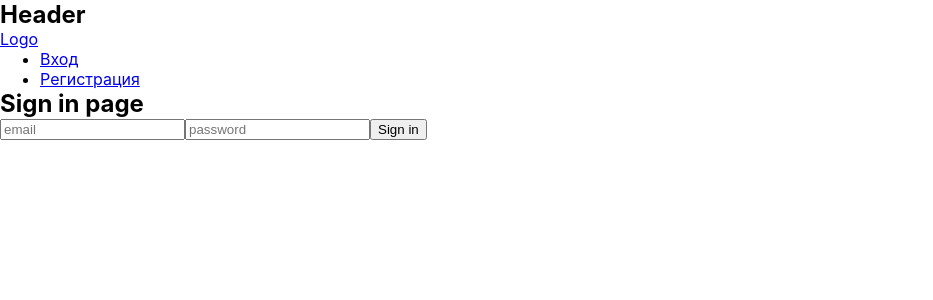
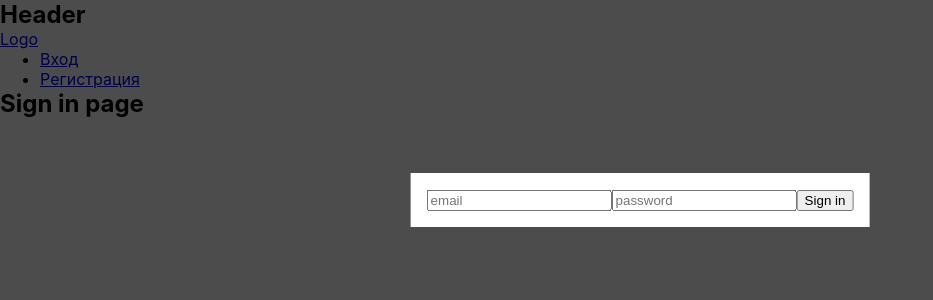
Before and after one commit to rusinovarusya/team-project, a React (Create React App) app: page /team-project/signin in a window 1280 px wide. Shown: the top 300 px of the page, without its empty margins (0-933 px from the left). Built offline with nearby package versions, Linux system fonts and the light colour scheme; no server answers.

Commit message:
feature: create modal windows for sign in and sign up forms by createPortal

```diff
--- a/public/index.html
+++ b/public/index.html
@@ -29,6 +29,7 @@
   <body>
     <noscript>You need to enable JavaScript to run this app.</noscript>
     <div id="root"></div>
+    <div id="app-modal"></div>
     <!--
       This HTML file is a template.
       If you open it directly in the browser, you will see an empty page.
--- a/src/App.css
+++ b/src/App.css
@@ -1,3 +1,33 @@
 * {
   margin: 0;
 }
+
+.modal-shadow {
+  position: fixed;
+  top: 0;
+  width: 100%;
+  height: 100vh;
+  background-color: #000;
+  opacity: 0.7;
+}
+
+@keyframes top-to-down {
+  0% {
+    top: 0;
+    opacity: 0;
+  }
+  100% {
+    top: 25%;
+    opacity: 1;
+  }
+}
+
+.modal {
+  position: fixed;
+  top: 25%;
+  left: 50%;
+  padding: 1rem;
+  background-color: #fff;
+  transform: translate(-50%, -50%);
+  animation: top-to-down 0.5s;
+}
--- /dev/null
+++ b/src/components/modal-container/ModalContainer.tsx
@@ -0,0 +1,19 @@
+import { FC, PropsWithChildren } from "react";
+import ReactDOM from "react-dom";
+
+
+interface ModalContainerProps {
+  onClick: () => void;
+}
+
+const ModalContainer: FC<PropsWithChildren<ModalContainerProps>> = ({ children, onClick }) => {
+  return ReactDOM.createPortal(
+    <>
+      <div className="modal-shadow" onClick={onClick}></div>
+      <div className="modal">{children}</div>
+    </>,
+    document.getElementById("app-modal") as HTMLDivElement
+  );
+}
+
+export default ModalContainer;
--- a/src/components/sign-in/SignIn.tsx
+++ b/src/components/sign-in/SignIn.tsx
@@ -1,9 +1,10 @@
-import { FC } from "react";
+import { FC, useState } from "react";
 import Form from "../form/Form";
 import { getAuth, signInWithEmailAndPassword } from "firebase/auth";
 import { useNavigate } from "react-router-dom";
 import { useAppDispatch } from "../../hooks/redux-hooks";
 import { setUser } from "../../store/slices/userSlice";
+import ModalContainer from "../modal-container/ModalContainer";
 
 
 const SignIn: FC = () => {
@@ -26,8 +27,15 @@ const SignIn: FC = () => {
       .catch(() => alert("Invalid user!"));
   }
 
+  const [isModalOpen, setIsModalOpen] = useState(true);
+
   return (
-    <Form title="Sign in" handleClick={handleSignIn} />
+    <>
+      {isModalOpen &&
+      <ModalContainer onClick={() => setIsModalOpen(false)}>
+        <Form title="Sign in" handleClick={handleSignIn} />
+      </ModalContainer>}
+    </>
   );
 }
 
--- a/src/components/sign-up/SignUp.tsx
+++ b/src/components/sign-up/SignUp.tsx
@@ -1,9 +1,10 @@
-import { FC } from "react";
+import { FC, useState } from "react";
 import Form from "../form/Form";
 import { getAuth, createUserWithEmailAndPassword } from "firebase/auth";
 import { useNavigate } from "react-router-dom";
 import { useAppDispatch } from "../../hooks/redux-hooks";
 import { setUser } from "../../store/slices/userSlice";
+import ModalContainer from "../modal-container/ModalContainer";
 
 
 const SignUp: FC = () => {
@@ -26,8 +27,15 @@ const SignUp: FC = () => {
       .catch(console.error)
   }
 
+  const [isModalOpen, setIsModalOpen] = useState(true);
+
   return (
-    <Form title="Sign up" handleClick={handleSignUp} />
+    <>
+      {isModalOpen &&
+      <ModalContainer onClick={() => setIsModalOpen(false)}>
+        <Form title="Sign up" handleClick={handleSignUp} />
+      </ModalContainer>}
+    </>
   );
 }
 
```
